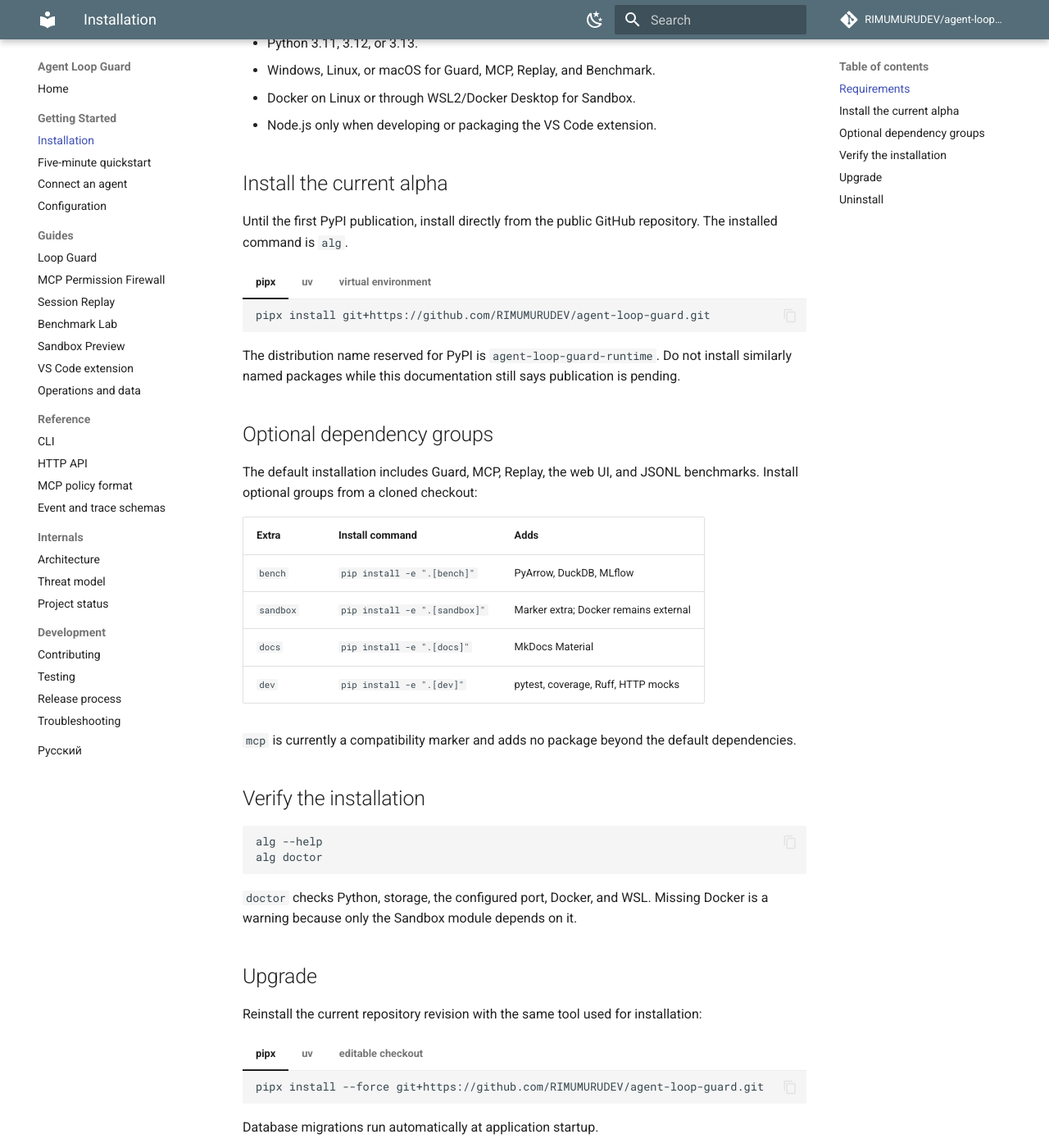
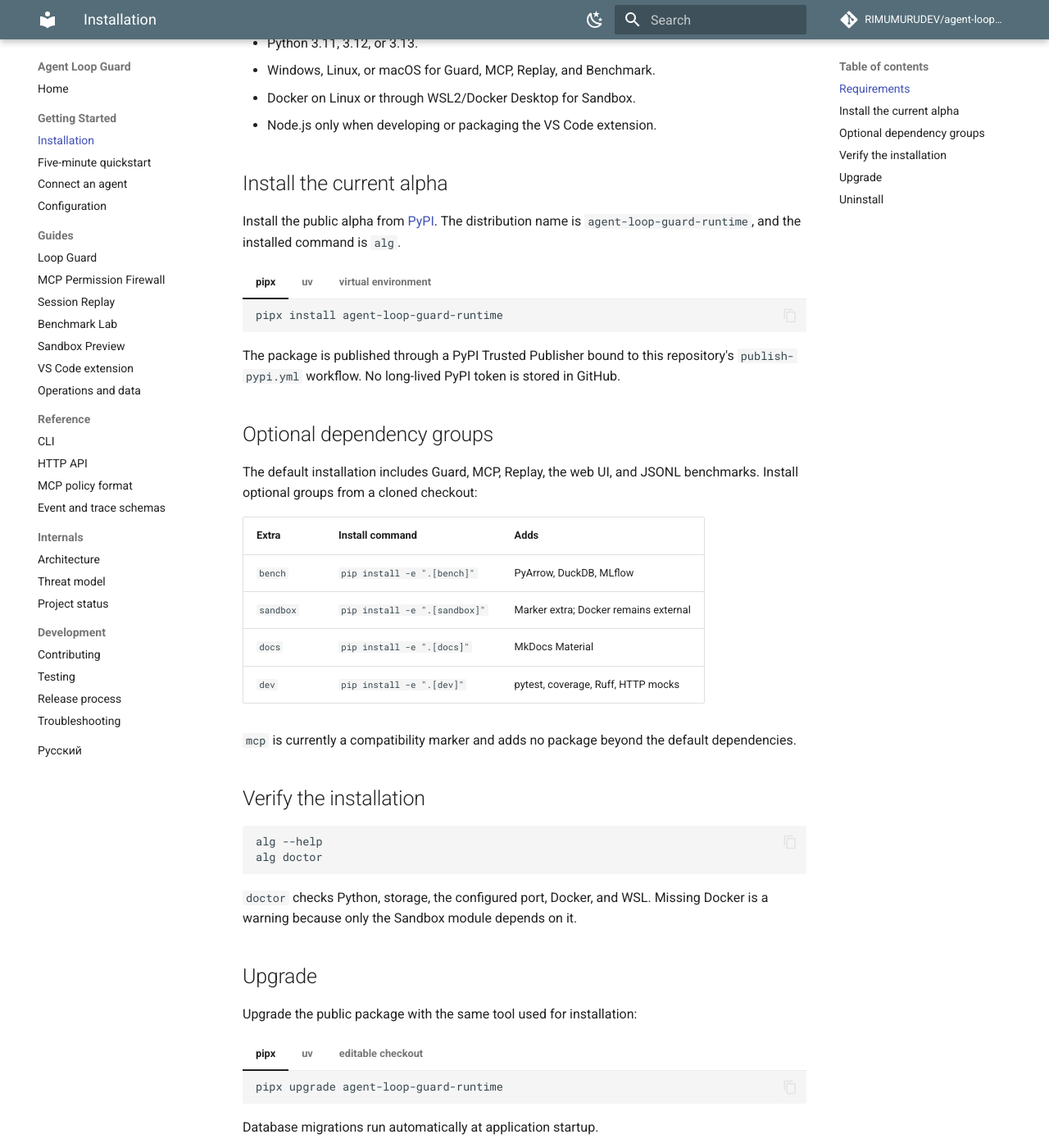
Before and after one commit to RIMUMURUDEV/agent-loop-guard, an MkDocs documentation site: the page built from docs/getting-started/installation.md, in a window 1280 px wide and 1400 px high, scrolled down 191 px. Shown: the whole window at 82% size. Built offline with MkDocs 1.6.1 and Material for MkDocs 9.7.7, drawn with Linux system fonts in a browser that asks for light colours; comment, search, counter and statistics services are not loaded.

Commit message:
Document PyPI release

````diff
--- a/docs/getting-started/installation.md
+++ b/docs/getting-started/installation.md
@@ -9,18 +9,18 @@
 
 ## Install the current alpha
 
-Until the first PyPI publication, install directly from the public GitHub repository. The installed command is `alg`.
+Install the public alpha from [PyPI](https://pypi.org/project/agent-loop-guard-runtime/). The distribution name is `agent-loop-guard-runtime`, and the installed command is `alg`.
 
 === "pipx"
 
     ```bash
-    pipx install git+https://github.com/RIMUMURUDEV/agent-loop-guard.git
+    pipx install agent-loop-guard-runtime
     ```
 
 === "uv"
 
     ```bash
-    uv tool install git+https://github.com/RIMUMURUDEV/agent-loop-guard.git
+    uv tool install agent-loop-guard-runtime
     ```
 
 === "virtual environment"
@@ -45,7 +45,7 @@ Until the first PyPI publication, install directly from the public GitHub reposi
     pip install -e "."
     ```
 
-The distribution name reserved for PyPI is `agent-loop-guard-runtime`. Do not install similarly named packages while this documentation still says publication is pending.
+The package is published through a PyPI Trusted Publisher bound to this repository's `publish-pypi.yml` workflow. No long-lived PyPI token is stored in GitHub.
 
 ## Optional dependency groups
 
@@ -71,18 +71,18 @@ alg doctor
 
 ## Upgrade
 
-Reinstall the current repository revision with the same tool used for installation:
+Upgrade the public package with the same tool used for installation:
 
 === "pipx"
 
     ```bash
-    pipx install --force git+https://github.com/RIMUMURUDEV/agent-loop-guard.git
+    pipx upgrade agent-loop-guard-runtime
     ```
 
 === "uv"
 
     ```bash
-    uv tool install --force git+https://github.com/RIMUMURUDEV/agent-loop-guard.git
+    uv tool upgrade agent-loop-guard-runtime
     ```
 
 === "editable checkout"
````
Also changed, not shown: CHANGELOG.md (+1 -0 lines), README.md (+7 -8 lines), docs/ru/index.md (+2 -2 lines), docs/status.md (+1 -2 lines), extensions/vscode/README.md (+1 -1 lines), 1 other file.
